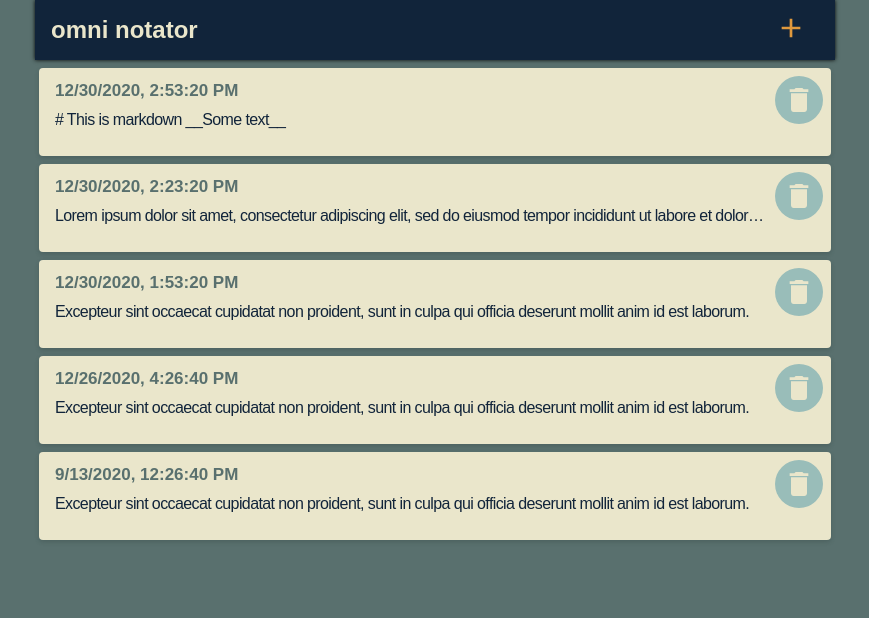
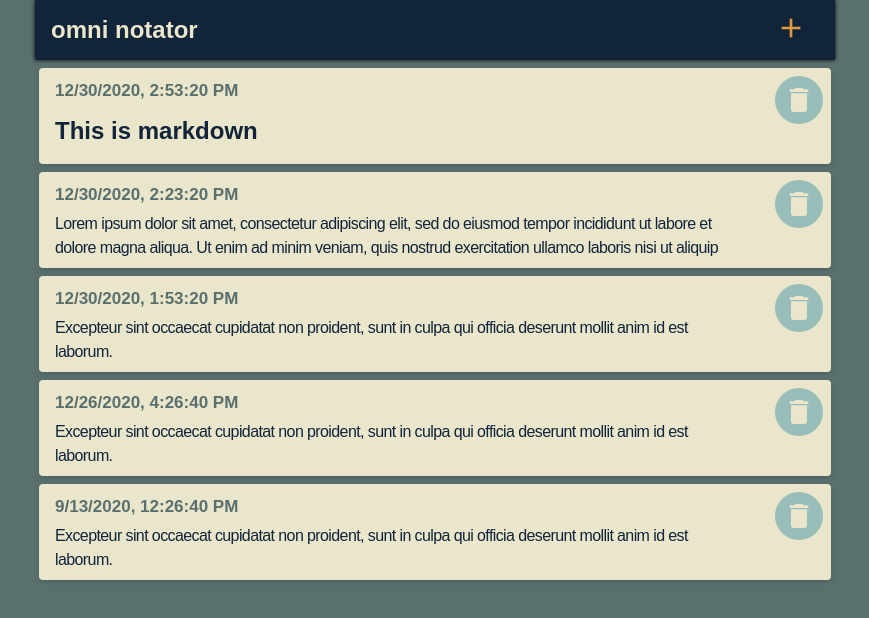
Before and after one commit to szduda/omni-notator, a React (Create React App) app: page /#/ in a window 1280 px wide. Shown: the top 618 px of the page, without its empty margins (205-1074 px from the left). Built offline with nearby package versions, Linux system fonts and the light colour scheme; the HTML template or start-up script is replaced by a standard one.

Commit message:
render markdown

```diff
--- a/package.json
+++ b/package.json
@@ -5,6 +5,7 @@
     "@emotion/core": "^10.0.35",
     "react": "^17.0.1",
     "react-dom": "^17.0.1",
+    "react-markdown": "^5.0.3",
     "react-router-dom": "^5.2.0",
     "react-scripts": "3.4.4"
   },
--- a/src/Components/Box.jsx
+++ b/src/Components/Box.jsx
@@ -2,6 +2,7 @@
 import { Link } from 'react-router-dom';
 import { jsx, css, } from '@emotion/core'
 import { colors, Flex, FAB, Icons } from '../theme'
+import ReactMarkdown from 'react-markdown'
 
 const Wrapper = ({ collapsed, ...rest }) => (
   <Flex.Col
@@ -55,22 +56,18 @@ const DateTitle = ({ date }) => (
   </h2>
 )
 
-const MarkdownText = ({ text, rich }) => {
-  return (
-    <p css={css`
+const MarkdownText = ({ text, rich }) => (
+  <ReactMarkdown css={css`
     color: ${colors.black} !important;
-      padding: 0 48px 16px 0;
+    padding: 0 48px 0 0;
     width: calc(100% - 48px);
-      ${rich ? 'overflow-y: auto' : 'overflow: hidden'};
-      ${rich ? 'min-height: 60%' : 'min-height: 24px'};
-      ${rich && 'flex-grow: 1;'}
-      ${!rich && 'text-overflow: ellipsis;'}
-      white-space: ${rich ? 'pre-line' : 'nowrap'};
+    ${!rich && 'max-height: 48px'};
+    margin-bottom: 8px;
+    overflow: hidden;
   `}>
     {text}
-    </p>
+  </ReactMarkdown>
 )
-}
 
 export const Box = ({ item, onDelete, rich }) => {
   const { date, markdownText: text, } = item || {}
--- a/src/DataService.js
+++ b/src/DataService.js
@@ -2,7 +2,7 @@ export const DataService = {
   fetchNotes: async () => {
     const date = 1609340000000
     const notes = {
-      1609340000000: {id: 8, date, markdownText: '# This is markdown __Some text__' },
+      1609340000000: {id: 8, date, markdownText: '# This is markdown\n__Some text__  And here some long text  multiline as well  test everything.\n## Another heading' },
       [date-1800000]: {id: 1, date: date - 1800000, markdownText: 'Lorem ipsum dolor sit amet, consectetur adipiscing elit, sed do eiusmod tempor incididunt ut labore et dolore magna aliqua. Ut enim ad minim veniam, quis nostrud exercitation ullamco laboris nisi ut aliquip ex ea commodo consequat. Duis aute irure dolor in reprehenderit in voluptate velit esse cillum dolore eu fugiat nulla pariatur. Excepteur sint occaecat cupidatat non proident, sunt in culpa qui officia deserunt mollit anim id est laborum.' },
       [date-3600000]: {id: 2, date: date - 3600000, markdownText: 'Excepteur sint occaecat cupidatat non proident, sunt in culpa qui officia deserunt mollit anim id est laborum.' },
       1600000000000: {id: 3, date: 1600000000000, markdownText: 'Excepteur sint occaecat cupidatat non proident, sunt in culpa qui officia deserunt mollit anim id est laborum.' },
--- a/src/theme.jsx
+++ b/src/theme.jsx
@@ -150,7 +150,6 @@ export const Theme = props => (
       letter-spacing: -0.6px;
       font-weight: 300;
       margin: 0 0 8px 0;
-      color: ${colors.white};
     }
 
     a, a:visited, a:active {
```
Also changed, not shown: 1 other file (tests, documents, lock files or other folders). Lines whose indentation alone changed are shown as unchanged.
